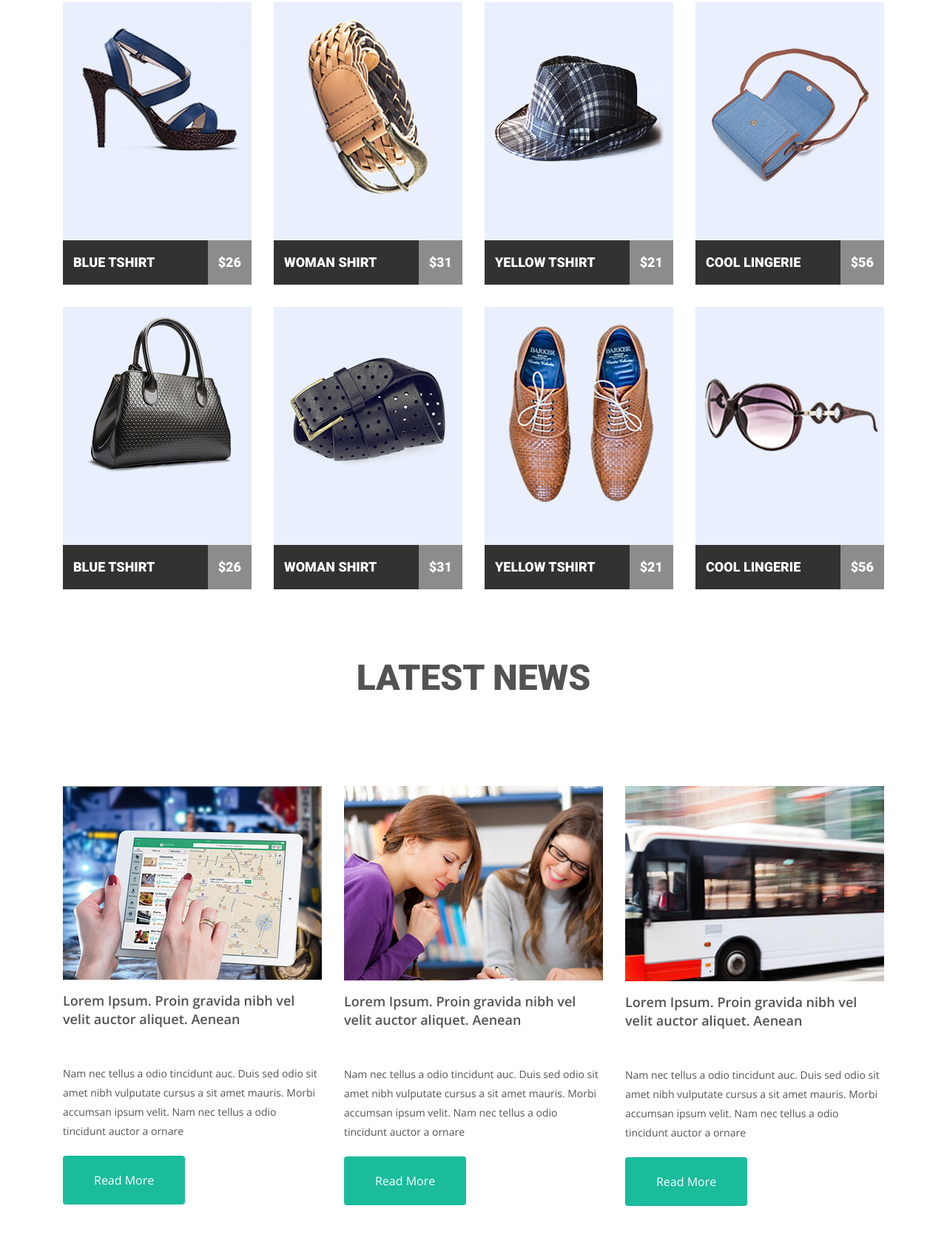
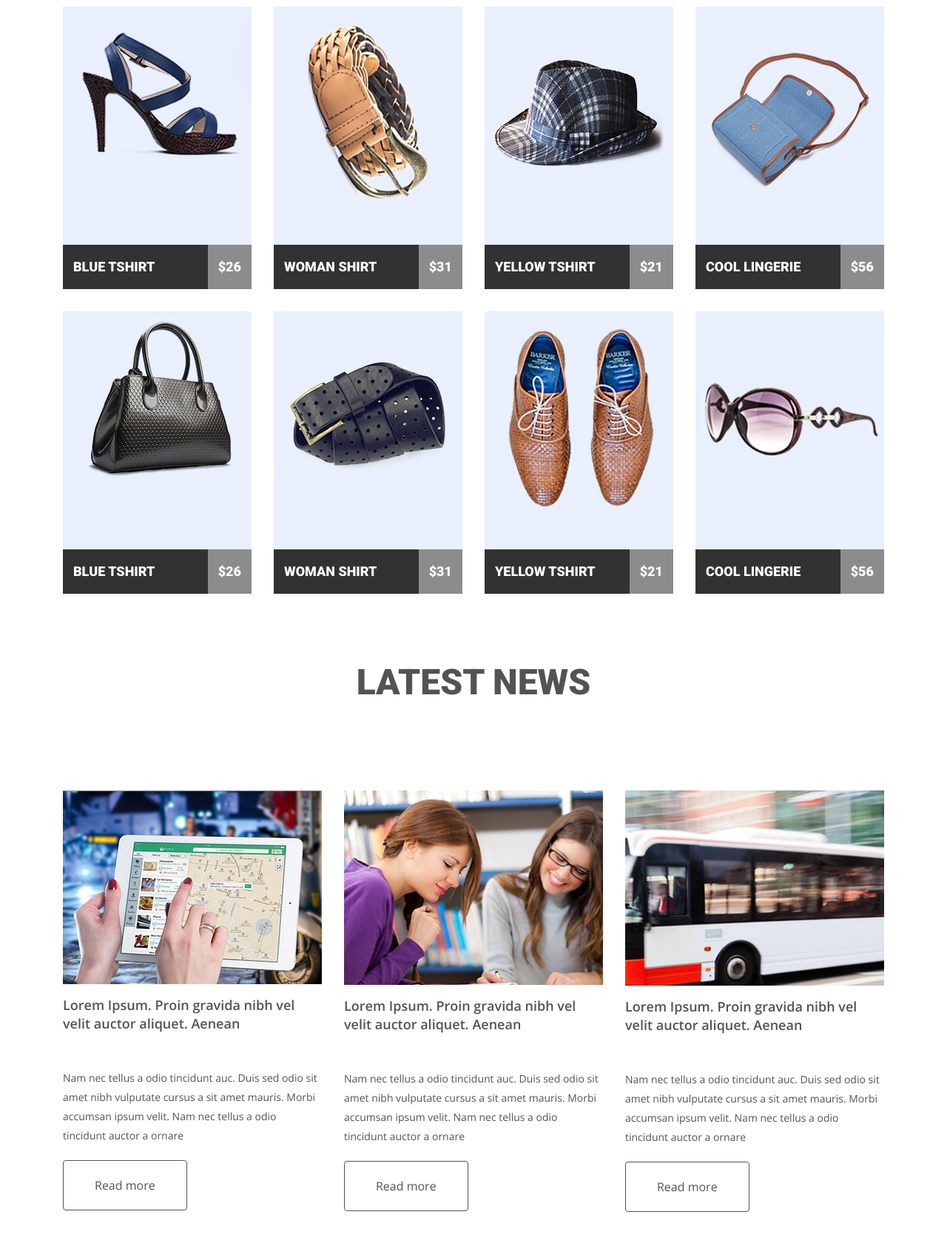
Before and after one commit to andrii-zubatiuk/goit-markup-hw-04-mart, a plain HTML site: page index.html in a window 1280 px wide. Shown: the part 331-2008 px from the top of the page at 74% size. Drawn offline with nearby package versions, Linux system fonts and the light colour scheme.

Commit message:
Внес правки исходя из замечаний Тани

```diff
--- a/css/styles.css
+++ b/css/styles.css
@@ -38,7 +38,8 @@ img {
 }
 
 .page-header {
-  min-height: 162px;
+  padding-top: 36px;
+  padding-bottom: 100px;
 }
 /* SITE NAV */
 
@@ -60,8 +61,7 @@ img {
   font-weight: 300;
   color: #555252;
   text-decoration: none;
-  padding-top: 36px;
-  padding-bottom: 104px;
+  padding: 5px;
 }
 
 .site-logo:first-letter {
@@ -73,8 +73,8 @@ img {
   display: block;
   padding-right: 18px;
   padding-left: 18px;
-  padding-top: 42px;
-  padding-bottom: 110px;
+  padding-top: 5px;
+  padding-bottom: 5px;
   font-size: 14px;
   line-height: 0.785;
   font-family: var(--rubric-font);
@@ -111,11 +111,13 @@ img {
   margin-bottom: 0;
 }
 
-.featured-list-item:hover .product-name {
+.featured-list-item:hover .product-name,
+.featured-list-item:focus .product-name {
   background-color: var(--accent-color);
 }
 
-.featured-list-item:hover .product-price {
+.featured-list-item:hover .product-price,
+.featured-list-item:focus .product-price {
   background-color: #7fd9c7;
 }
 
@@ -164,6 +166,20 @@ img {
   display: flex;
 }
 
+.product-link {
+  text-decoration: none;
+}
+
+.product-link:hover .product-name,
+.product-link:focus .product-name {
+  background-color: var(--accent-color);
+}
+
+.product-link:hover .product-price,
+.product-link:focus .product-price {
+  background-color: #7fd9c7;
+}
+
 /* LATEST NEWS */
 
 .news-list {
@@ -197,13 +213,16 @@ img {
   text-align: center;
 }
 
+.news-image {
+  margin-bottom: 16px;
+}
+
 .news-item-title {
   font-size: 18px;
   line-height: 1.4;
   font-family: var(--rubric-font);
   color: var(--news-color);
   font-weight: 600;
-  margin-top: 16px;
   margin-bottom: 48px;
 }
 
@@ -216,14 +235,23 @@ img {
 }
 
 .button {
+  display: inline-block;
+  text-decoration: none;
   font-size: 16px;
   line-height: 1.625;
   font-family: var(--rubric-font);
-  color: var(--white-color);
+  color: var(--news-color);
   font-weight: 300;
-  background-color: var(--accent-color);
-  border: 0;
+  background-color: var(--white-color);
+  border: 1px solid var(--news-color);
   border-radius: 4px;
   padding: 20px 42px;
   cursor: pointer;
 }
+
+.button:hover,
+.button:focus {
+  background-color: var(--accent-color);
+  color: var(--white-color);
+  border: none;
+}
--- a/index.html
+++ b/index.html
@@ -34,60 +34,76 @@
           <h2 class="featured-title list">Featured products</h2>
           <ul class="featured-list list">
             <li class="featured-list-item">
+              <a href="" class="product-link">
                 <img src="./images/product1.jpg" alt="shoes" width="255" />
                 <div class="product-info">
                   <p class="product-name list">Blue tshirt</p>
                   <p class="product-price list">$26</p>
                 </div>
+              </a>
             </li>
             <li class="featured-list-item">
+              <a href="" class="product-link">
                 <img src="./images/product2.jpg" alt="belt" width="255" />
                 <div class="product-info">
                   <p class="product-name list">Woman shirt</p>
                   <p class="product-price list">$31</p>
                 </div>
+              </a>
             </li>
             <li class="featured-list-item">
+              <a href="" class="product-link">
                 <img src="./images/product3.jpg" alt="hat" width="255" />
                 <div class="product-info">
                   <p class="product-name list">Yellow tshirt</p>
                   <p class="product-price list">$21</p>
                 </div>
+              </a>
             </li>
             <li class="featured-list-item">
+              <a href="" class="product-link">
                 <img src="./images/product4.jpg" alt="bag" width="255" />
                 <div class="product-info">
                   <p class="product-name list">Cool lingerie</p>
                   <p class="product-price list">$56</p>
                 </div>
+              </a>
             </li>
             <li class="featured-list-item">
+              <a href="" class="product-link">
                 <img src="./images/product5.jpg" alt="hand-bag" width="255" />
                 <div class="product-info">
                   <p class="product-name list">Blue tshirt</p>
                   <p class="product-price list">$26</p>
                 </div>
+              </a>
             </li>
             <li class="featured-list-item">
+              <a href="" class="product-link">
                 <img src="./images/product6.jpg" alt="belt" width="255" />
                 <div class="product-info">
                   <p class="product-name list">Woman shirt</p>
                   <p class="product-price list">$31</p>
                 </div>
+              </a>
             </li>
             <li class="featured-list-item">
+              <a href="" class="product-link">
                 <img src="./images/product7.jpg" alt="shoes" width="255" />
                 <div class="product-info">
                   <p class="product-name list">Yellow tshirt</p>
                   <p class="product-price list">$21</p>
                 </div>
+              </a>
             </li>
             <li class="featured-list-item">
+              <a href="" class="product-link">
                 <img src="./images/product8.jpg" alt="glass" width="255" />
                 <div class="product-info">
                   <p class="product-name list">Cool lingerie</p>
                   <p class="product-price list">$56</p>
                 </div>
+              </a>
             </li>
           </ul>
         </div>
@@ -98,22 +114,11 @@
           <h2 class="news-title list">Latest news</h2>
           <ul class="news-list list">
             <li class="news-list-item">
-              <img src="./images/image-news-1.jpg" alt="iPad" width="350" />
-              <h3 class="news-item-title list">
-                Lorem Ipsum. Proin gravida nibh vel velit auctor aliquet. Aenean
-              </h3>
-              <p class="news-description list">
-                Nam nec tellus a odio tincidunt auc. Duis sed odio sit amet nibh
-                vulputate cursus a sit amet mauris. Morbi accumsan ipsum velit.
-                Nam nec tellus a odio tincidunt auctor a ornare
-              </p>
-              <button type="button" class="button">Read More</button>
-            </li>
-            <li class="news-list-item">
               <img
-                src="./images/image-news-2.jpg"
-                alt="two girls"
+                src="./images/image-news-1.jpg"
+                alt="iPad"
                 width="350"
+                class="news-image"
               />
               <h3 class="news-item-title list">
                 Lorem Ipsum. Proin gravida nibh vel velit auctor aliquet. Aenean
@@ -123,13 +128,14 @@
                 vulputate cursus a sit amet mauris. Morbi accumsan ipsum velit.
                 Nam nec tellus a odio tincidunt auctor a ornare
               </p>
-              <button type="button" class="button">Read More</button>
+              <a href="" class="button">Read more</a>
             </li>
             <li class="news-list-item">
               <img
-                src="./images/image-news-3.jpg"
-                alt="white bus"
+                src="./images/image-news-2.jpg"
+                alt="two girls"
                 width="350"
+                class="news-image"
               />
               <h3 class="news-item-title list">
                 Lorem Ipsum. Proin gravida nibh vel velit auctor aliquet. Aenean
@@ -139,7 +145,24 @@
                 vulputate cursus a sit amet mauris. Morbi accumsan ipsum velit.
                 Nam nec tellus a odio tincidunt auctor a ornare
               </p>
-              <button type="button" class="button">Read More</button>
+              <a href="" class="button">Read more</a>
+            </li>
+            <li class="news-list-item">
+              <img
+                src="./images/image-news-3.jpg"
+                alt="white bus"
+                width="350"
+                class="news-image"
+              />
+              <h3 class="news-item-title list">
+                Lorem Ipsum. Proin gravida nibh vel velit auctor aliquet. Aenean
+              </h3>
+              <p class="news-description list">
+                Nam nec tellus a odio tincidunt auc. Duis sed odio sit amet nibh
+                vulputate cursus a sit amet mauris. Morbi accumsan ipsum velit.
+                Nam nec tellus a odio tincidunt auctor a ornare
+              </p>
+              <a href="" class="button">Read more</a>
             </li>
           </ul>
         </div>
```
Lines whose indentation alone changed are shown as unchanged.
